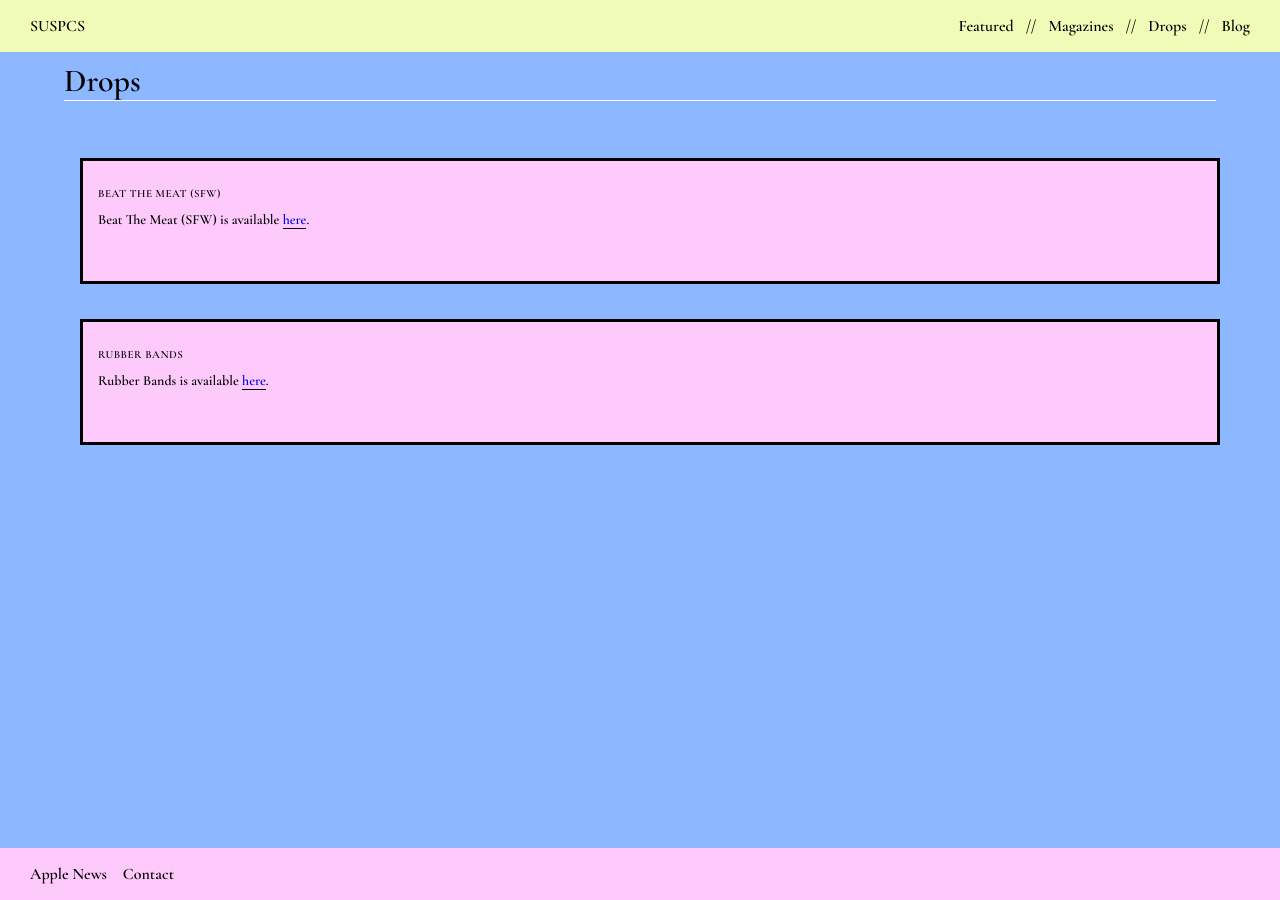
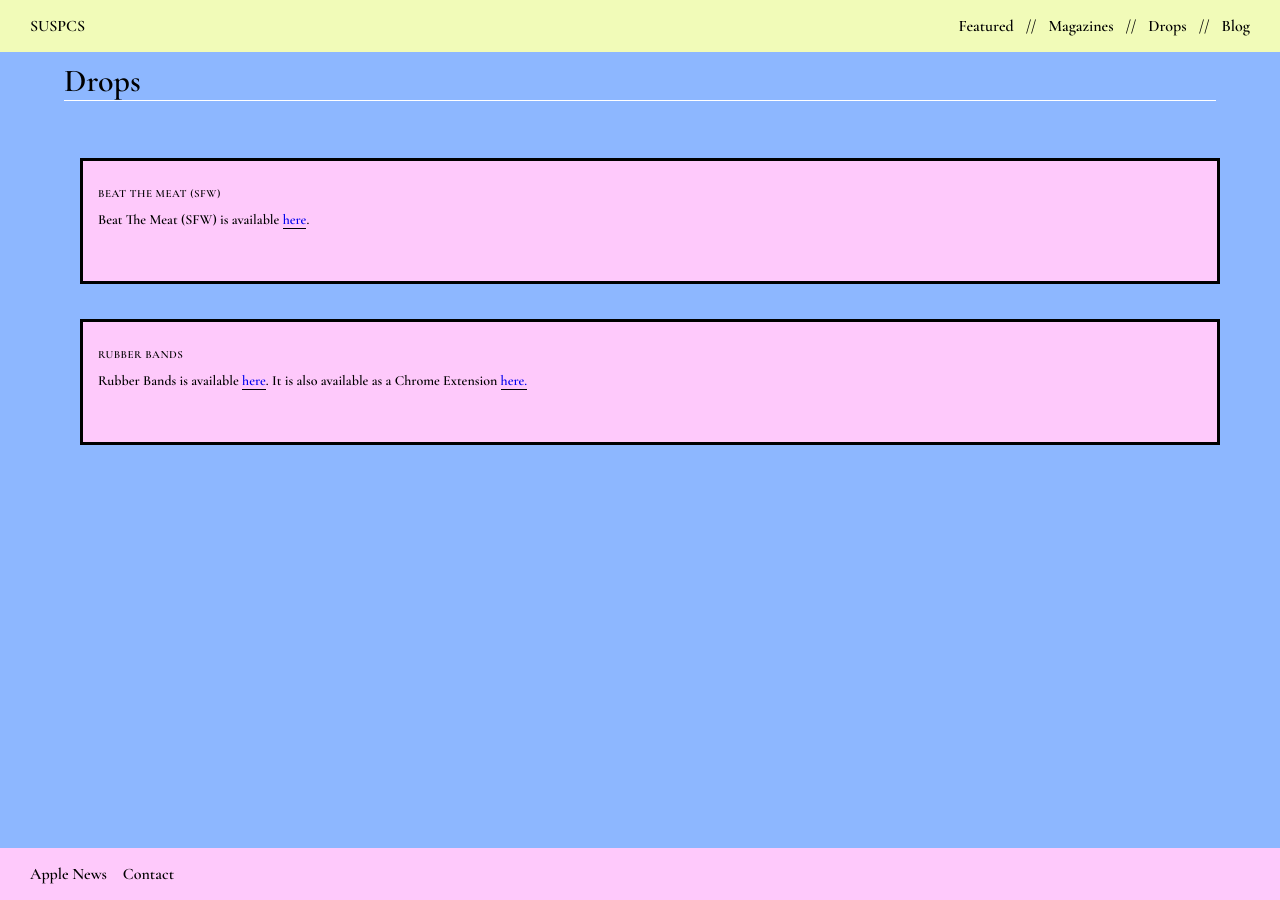
Before and after one commit to SUSPCS/suspcs.xyz, a Jekyll site: the page built from drops.md, in a window 1280 px wide. Built offline with Jekyll 4.4.1, drawn with Linux system fonts in a browser that asks for light colours.

Commit message:
add bands chrome extension

```diff
--- a/_layouts/drops.html
+++ b/_layouts/drops.html
@@ -14,7 +14,7 @@ layout: default
       <div class="card">
         <p>Rubber Bands</p>
         <h2>Rubber Bands is available <a class="link"
-        href="https://rubberbands.suspcs.xyz">here</a>.</h2>
+        href="https://rubberbands.suspcs.xyz">here</a>. It is also available as a Chrome Extension <a class="link" href="https://chrome.google.com/webstore/detail/rubber-bands/igcgchgbmfipngcphhofdbhabdjnmfie?hl=en&authuser=0">here.</a></h2>
       </div>
     </div>
   </div>
```
